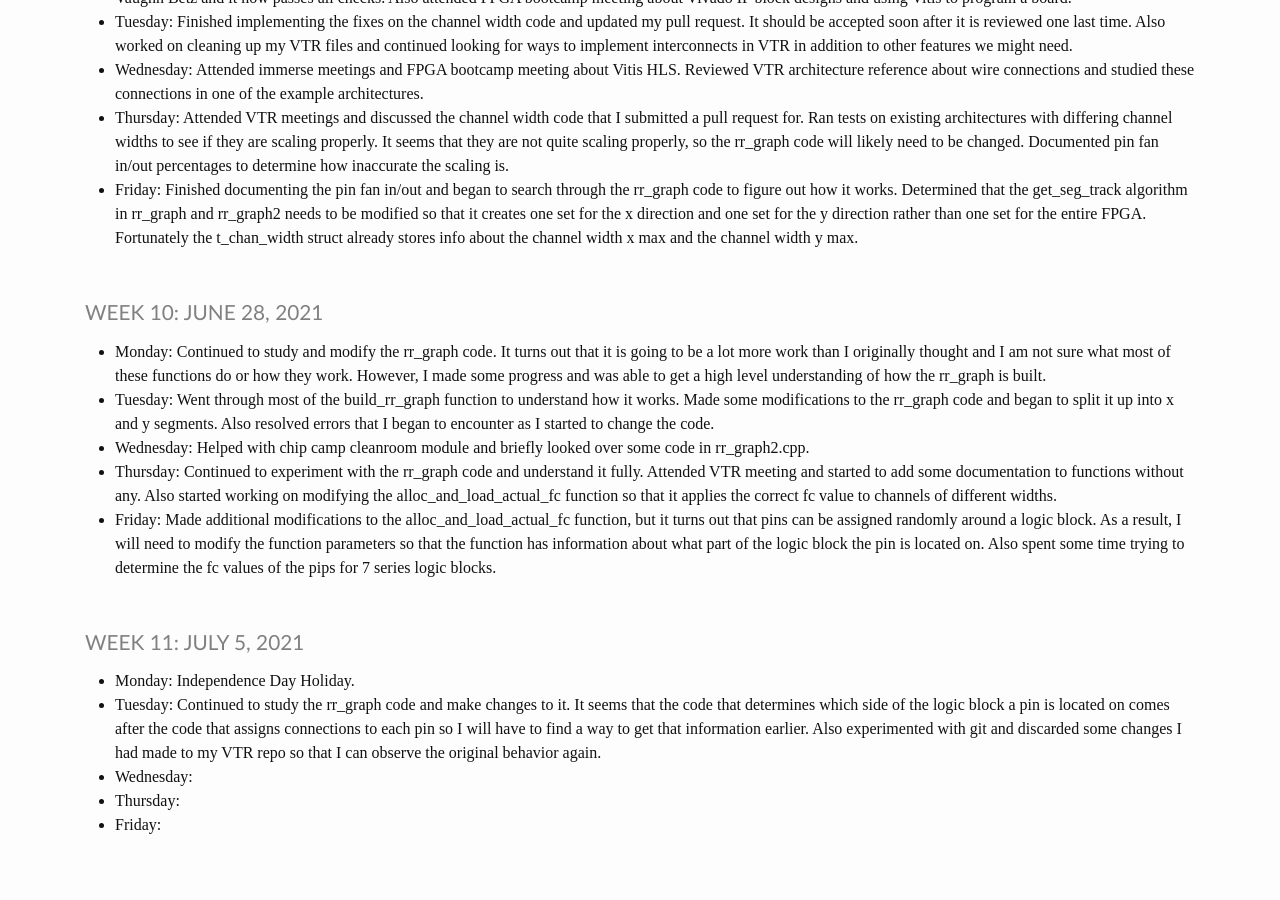
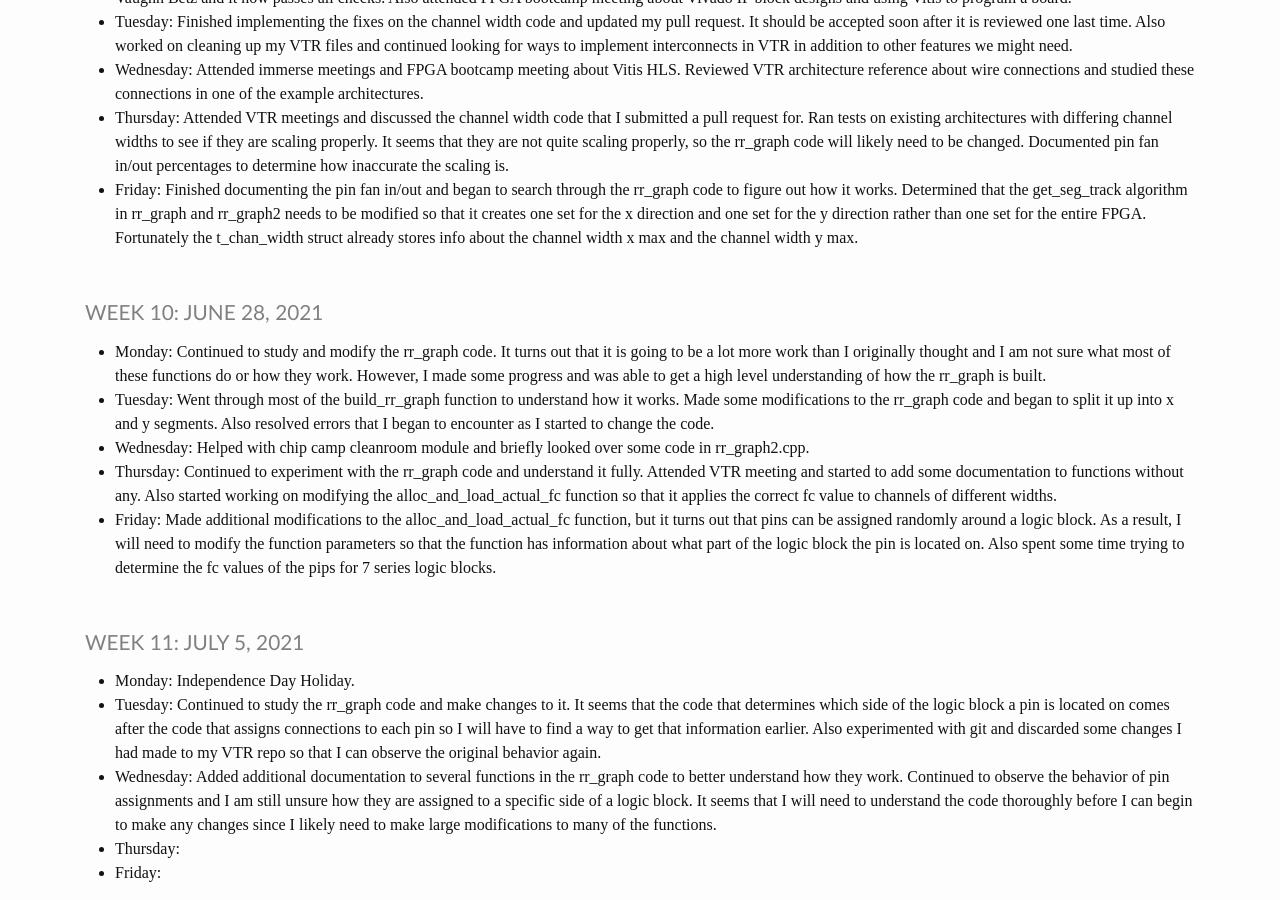
Before and after one commit to heinerb1/heinerb1.github.io, a Jekyll site: the page built from _pages/log.md, in a window 1280 px wide and 900 px high, scrolled down 2892 px. Built offline with Jekyll 4.4.1, drawn with Linux system fonts in a browser that asks for light colours; before the commit the page ends 3744 px from its top, so only the background shows below that.

Commit message:
7/7 Update

```diff
--- a/_pages/log.md
+++ b/_pages/log.md
@@ -181,6 +181,10 @@ title: IMMERSE Log
                side of the logic block a pin is located on comes after the code that assigns connections to each pin so
                I will have to find a way to get that information earlier. Also experimented with git and discarded some
                changes I had made to my VTR repo so that I can observe the original behavior again.
-* **Wednesday**:
+* **Wednesday**: Added additional documentation to several functions in the rr_graph code to better understand how
+                 they work. Continued to observe the behavior of pin assignments and I am still unsure how they are
+                 assigned to a specific side of a logic block. It seems that I will need to understand the code thoroughly
+                 before I can begin to make any changes since I likely need to make large modifications to many of the
+                 functions.
 * **Thursday**:
 * **Friday**:
```
